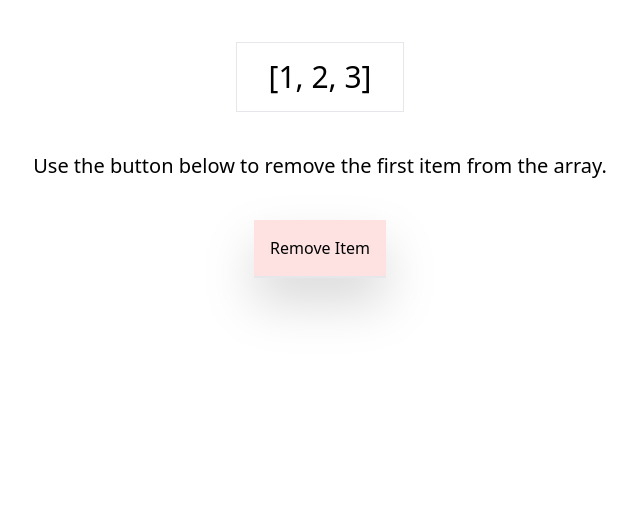
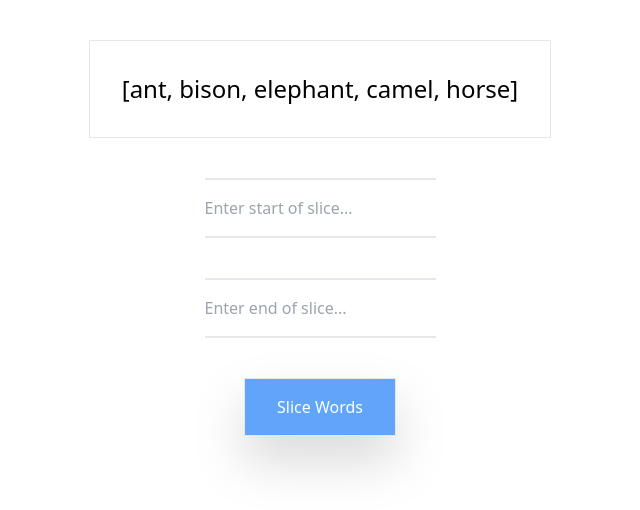
Before and after one commit to xiraynedev/fundamentals, a React app: page / in a window 1280 px wide. Shown: the top 510 px of the page, without its empty margins (320-960 px from the left). Built offline with nearby package versions, Linux system fonts and the light colour scheme.

Commit message:
add slice component

```diff
--- /dev/null
+++ b/src/components/Array/Slice/Slice.tsx
@@ -0,0 +1,43 @@
+import {FC, useState} from 'react';
+
+export const Slice: FC = () => {
+  const [animals, setAnimals] = useState(['ant', 'bison', 'elephant', 'camel', 'horse']);
+  const [start, setStart] = useState('');
+  const [end, setEnd] = useState('');
+  const [sliced, setSliced] = useState<string[]>([]);
+
+  const handleClick = () => {
+    setSliced([]);
+    if (start && end) {
+      setSliced(animals.slice(+start, +end));
+    }
+  }
+
+  return (
+    <>
+      <div className="flex flex-col items-center gap-10 justify-between mt-10">
+        <p className="border p-8 text-2xl">[{animals.join(', ')}]</p>
+        <input
+          type="number"
+          placeholder='Enter start of slice...'
+          className='outline-0 border-t-2 border-b-2 py-4'
+          value={start}
+          onChange={event => setStart(event.currentTarget.value)}
+        />
+        <input
+          type="number"
+          placeholder='Enter end of slice...'
+          className='outline-0 border-t-2 border-b-2 py-4'
+          value={end}
+          onChange={event => setEnd(event.currentTarget.value)}
+        />
+        <button onClick={handleClick}
+          className='border drop-shadow-2xl bg-blue-400 text-white py-4 px-8'>Slice Words</button>
+
+        {
+          sliced.length > 0 && <p className='border-t-2 border-b-2 py-4 mt-6'>{sliced.join(', ')}</p>
+        }
+      </div>
+    </>
+  );
+};
--- a/src/components/Container/Container.tsx
+++ b/src/components/Container/Container.tsx
@@ -1,8 +1,8 @@
 import {FC} from 'react';
-import {Shift} from '../Array/Shift/Shift';
+import {Slice} from '../Array/Slice/Slice';
 
 export const Container: FC = () => {
   return (
-    <Shift />
+    <Slice />
   );
 };
```
